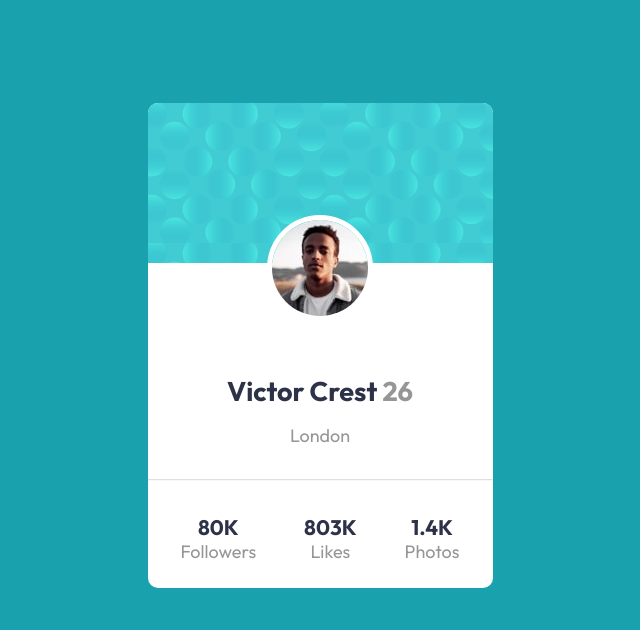
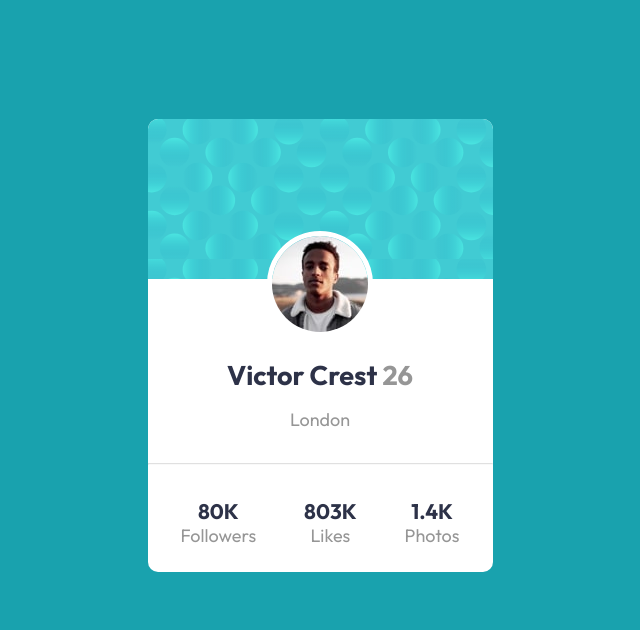
Before and after one commit to Abdulrahman14Salah/Profile-card-component, a plain HTML site: page index.html in a window 1280 px wide. Shown: the top 630 px of the page, without its empty margins (320-960 px from the left). Drawn offline with Linux system fonts and the light colour scheme.

Commit message:
Update style.css

```diff
--- a/style.css
+++ b/style.css
@@ -41,7 +41,7 @@ body {
 }
 .container .content .profile h2 {
   color: var(--Very-dark-desaturated-blue);
-  margin: 3rem 0 0 0;
+  margin: 1rem 0 0 0;
 }
 .container .content .profile h2 > span {
   color: var(--Dark-gray);
```
